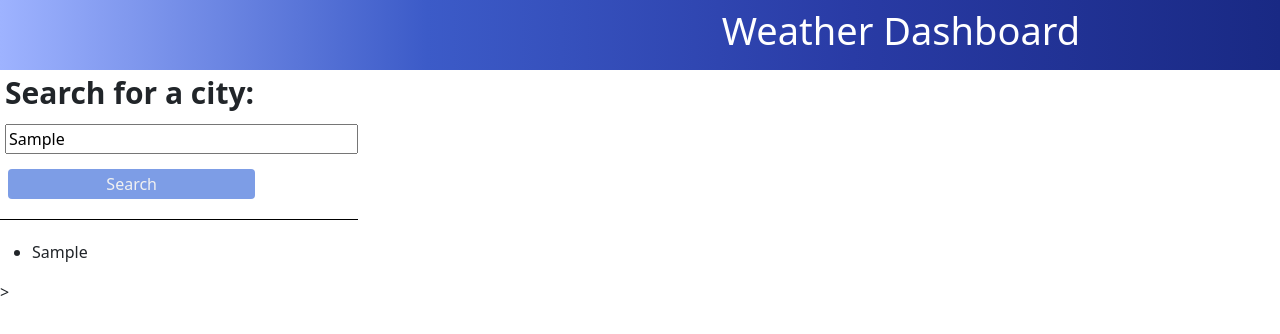
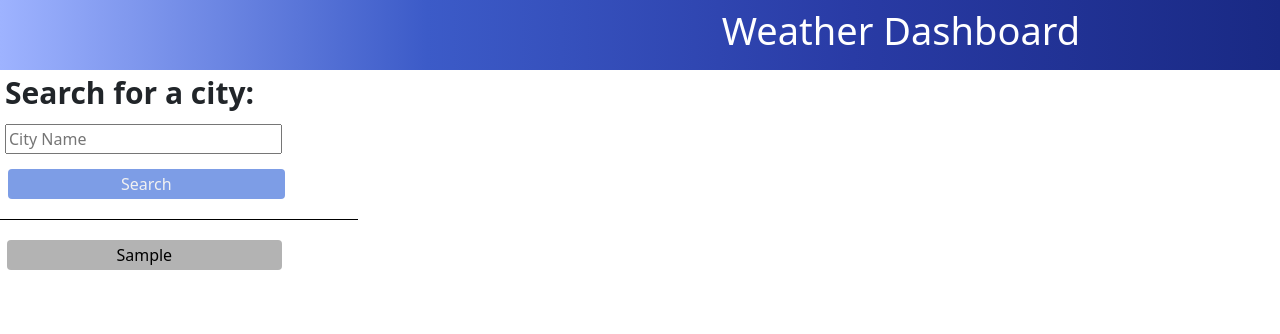
Before and after one commit to lkrum/API-Weather-Dashboard, a plain HTML site: page index.html in a window 1280 px wide. Both pictures are taken after typing "Sample" into the empty fields and a click on the button "Search". Drawn offline with nearby package versions, Linux system fonts and the light colour scheme.

Commit message:
edited search history list style to match mockup image

```diff
--- a/assets/script.js
+++ b/assets/script.js
@@ -1,7 +1,4 @@
-// GIVEN a weather dashboard with form inputs
-// find form on bootstrap
 // WHEN I search for a city
-// need to save search history in local storage
 // THEN I am presented with current and future conditions for that city and that city is added to the search history
 // connect to weather API
 // need to take search history from local storage and display it on page
@@ -31,34 +28,40 @@ var queryURL = "https://api.openweathermap.org/data/2.5/weather?q=" + city + "&a
 function renderHistory() {
   searchList.text('');
   city = $('#search-input').val();
-  // var searchHistory = historyArray[i];
-  localStorage.setItem('city', JSON.stringify(historyArray));
   // for-loop to create new list elements with each search input
   for (var i = 0; i < historyArray.length; i++) {
     var searchHistory = historyArray[i];
     var li = $('<li>');
     li.text(searchHistory);
-    li.attr('history-index', i);
     searchList.append(li)
   }
+}
+
+// store search history in local storage
+function storeSearchHistory() {
+localStorage.setItem('city', JSON.stringify(historyArray));
 }
 
 // get stored search history from local storage
 function init() {
   var storedHistory = JSON.parse(localStorage.getItem('city'));
+
+  if (storedHistory !== null) {
+    historyArray = storedHistory;
+  }
   storedHistory.push(city);
-  // localStorage.setItem('city', JSON.stringify(historyArray));
   renderHistory();
 }
+
 
 // search bar event listener function
 $('#search-btn').click(function(event) {
   event.preventDefault();
-  // city = $('#search-input').val();
   var searchText = searchInput.val();
   historyArray.push(searchText);
-  searchInput.value = '';
+  searchInput.val('');
 
+  storeSearchHistory();
   renderHistory();
 });
 
--- a/assets/style.css
+++ b/assets/style.css
@@ -1,5 +1,5 @@
 header {
-  background-image:linear-gradient(to right, #9eb3ff, #3c5bc8, #293ba5, #192984);
+  background-image: linear-gradient(to right, #9eb3ff, #3c5bc8, #293ba5, #192984);
   padding: 8px;
   text-align: right;
   padding-right: 200px;
@@ -19,16 +19,15 @@ h1 {
   font-size: 30px;
   font-weight: bold;
   padding: 5px
-
 }
 
 #search-form {
-  width: 70% !important;
+  width: 55% !important;
   padding-left: 5px;
 }
 
 #search-btn {
-width: 70% !important;
+  width: 100% !important;
   margin-left: 3px !important;
   margin-top: 15px;
   border-radius: 4px;
@@ -36,8 +35,8 @@ background-color: #7d9de6;
   border: none;
   padding: 3px;
   color: rgb(241, 241, 241)
+}
 
-}
 #border {
   border-bottom: solid black 1px;
   margin-top: 20px;
@@ -51,5 +50,17 @@ border-radius: 4px;
   background-color: #7d9de6;
   border: none;
   padding: 3px;
+}
 
+#search-list li {
+  text-align: center;
+  width: 22% !important;
+  list-style: none;
+  border-radius: 4px;
+  background-color: #b3b3b3;
+  padding-top: 20px;
+  padding: 3px;
+  margin-bottom: 10px;
+  margin-left: -25px;
+  color: rgb(0, 0, 0)
 }
--- a/index.html
+++ b/index.html
@@ -22,14 +22,14 @@
   <div class="col-12 col-md-6 col-lg-4 search">
     <h2>Search for a city:</h2>
     <form id="search-form" class="form w-100">
-      <input id="search-input" class="form-input w-100" type="text" placeholder="city name">
+      <input id="search-input" class="form-input w-100" type="text" placeholder="City Name">
       <button id="search-btn">Search</button>
     </form>
     <div id="border"></div>
   </div>
 <!-- search history -->
 <div id="search-history-container">
-  <ul id="search-list"></ul>>
+  <ul id="search-list"></ul>
 </div>
 
   <script src="https://code.jquery.com/jquery-3.6.3.js"></script>
```
Lines whose indentation alone changed are shown as unchanged.
